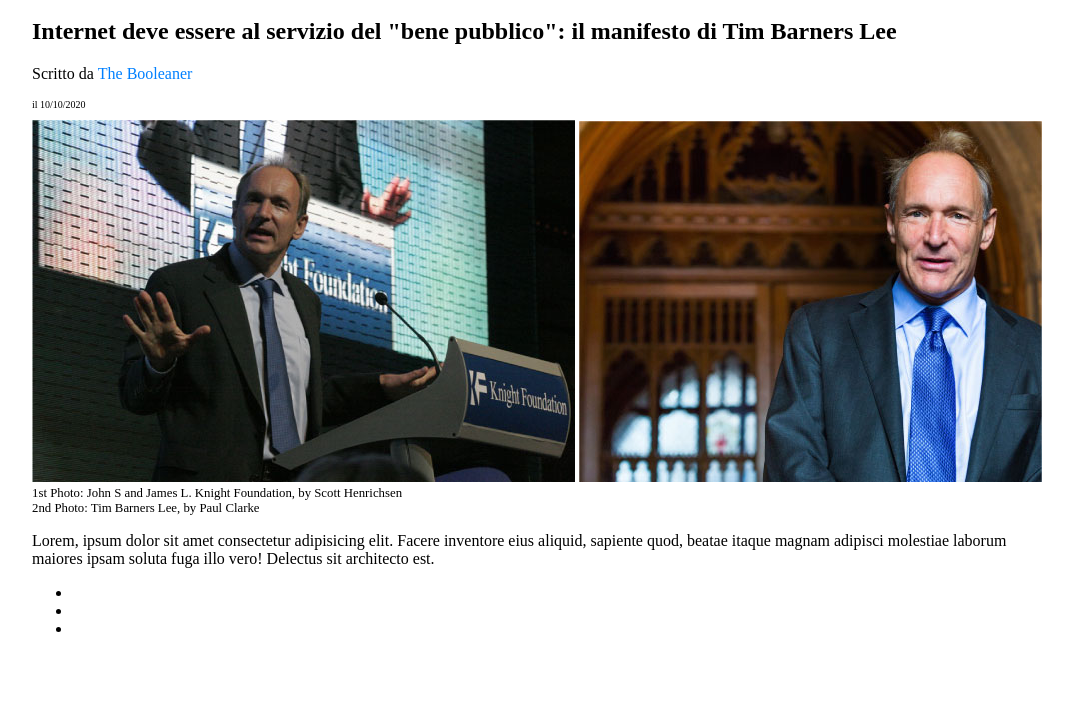
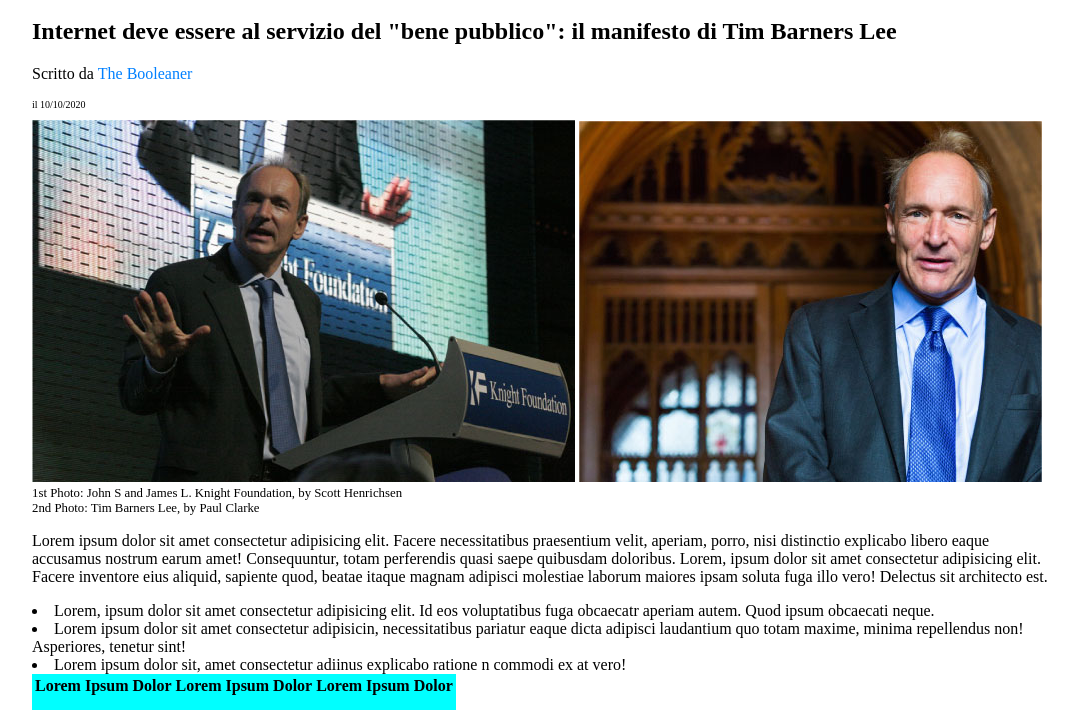
Before and after one commit to LukePadawalker/html-css-booleaner, a plain HTML site: page index.html in a window 1280 px wide. Shown: the part 152-862 px from the top of the page, without its empty margins (96-1183 px from the left). Before the commit the page ends 816 px from the top, so only its background shows below. Drawn offline with Linux system fonts and the light colour scheme.

Commit message:
trying to complete the exercise

```diff
--- a/index.html
+++ b/index.html
@@ -27,23 +27,35 @@
             <p class="comments">1st Photo: John S and James L. Knight Foundation, by Scott Henrichsen</p>
             <p class="comments">2nd Photo: Tim Barners Lee, by Paul Clarke</p>
 
-            <p>Lorem, ipsum dolor sit amet consectetur adipisicing elit. Facere inventore eius aliquid, sapiente quod, beatae itaque magnam adipisci molestiae laborum maiores ipsam soluta fuga illo vero! Delectus sit architecto est.</p>
+            <p>Lorem ipsum dolor sit amet consectetur adipisicing elit. Facere necessitatibus praesentium velit, aperiam, porro, nisi distinctio explicabo libero eaque accusamus nostrum earum amet! Consequuntur, totam perferendis quasi saepe quibusdam doloribus.  Lorem, ipsum dolor sit amet consectetur adipisicing elit. Facere inventore eius aliquid, sapiente quod, beatae itaque magnam adipisci molestiae laborum maiores ipsam soluta fuga illo vero! Delectus sit architecto est.</p>
 
             <ul>
-                <li></li>
-                <li></li>
-                <li></li>
+                <li>Lorem, ipsum dolor sit amet consectetur adipisicing elit. Id eos voluptatibus fuga obcaecatr aperiam autem. Quod ipsum obcaecati neque.</li>
+                <li>Lorem ipsum dolor sit amet consectetur adipisicin, necessitatibus pariatur eaque dicta adipisci laudantium quo totam maxime, minima repellendus non! Asperiores, tenetur sint!</li>
+                <li>Lorem ipsum dolor sit, amet consectetur adiinus explicabo ratione n commodi ex at vero!</li>
             </ul>
 
-            <table>
+            <table id="table">
                 <thead>
                     <tr>
-                        <th></th>
-                        <th></th>
-                        <th></th>
+                        <th>Lorem Ipsum Dolor</th>
+                        <th>Lorem Ipsum Dolor</th>
+                        <th>Lorem Ipsum Dolor</th>
                     </tr>
                 </thead>
                 <tbody>
+                    <tr>
+                        <td></td>
+                        <td></td>
+                        <td></td>
+                    </tr>
+
+                    <tr>
+                        <td></td>
+                        <td></td>
+                        <td></td>
+                    </tr>
+
                     <tr>
                         <td></td>
                         <td></td>
--- a/style.css
+++ b/style.css
@@ -35,3 +35,14 @@ main{
     font-size: 80%;
     margin: 0%;
 }
+
+ul{
+    margin: 0;
+    padding: 0;
+    list-style-position: inside;
+}
+
+#table{
+    background-color: aqua;
+    width: auto;
+}
```
